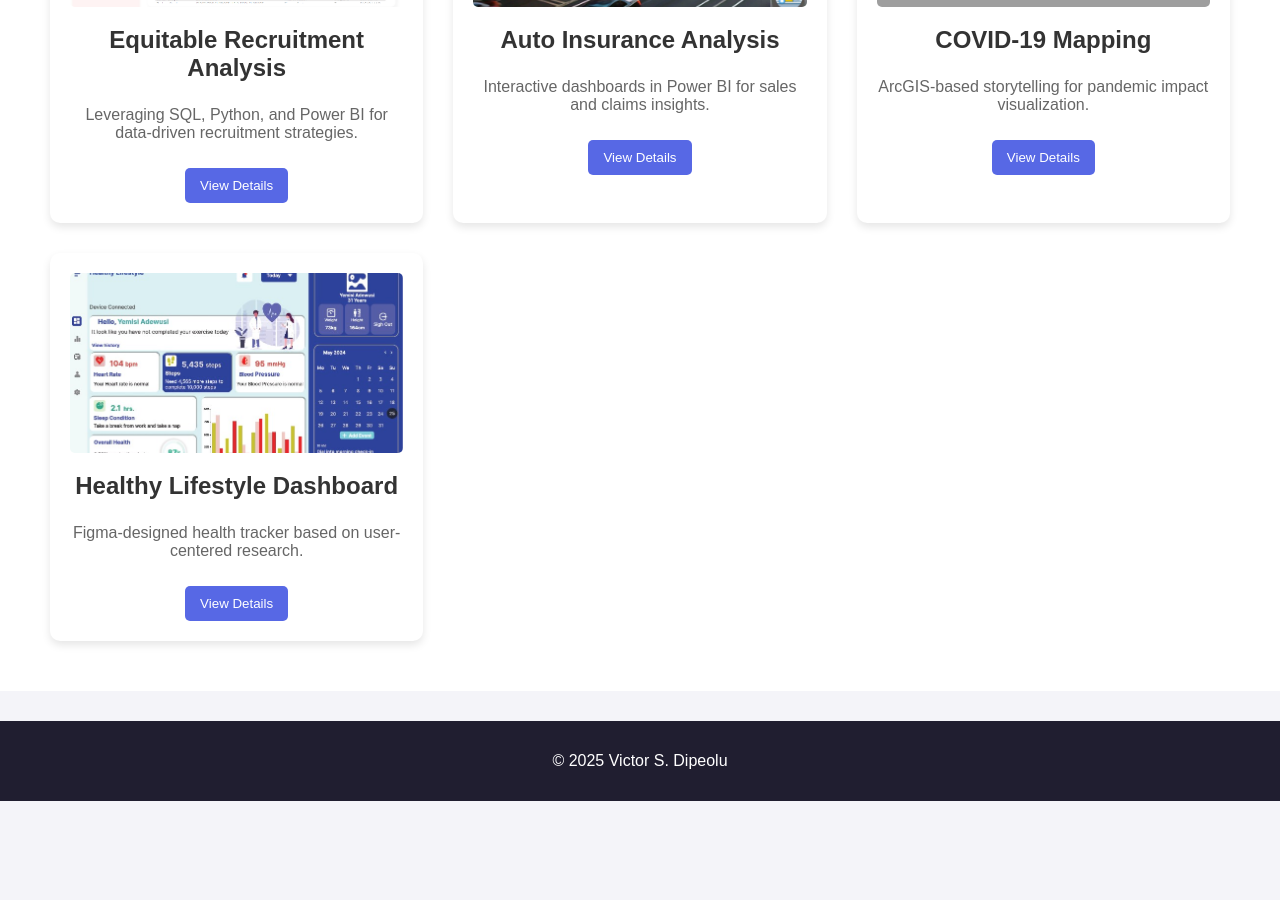
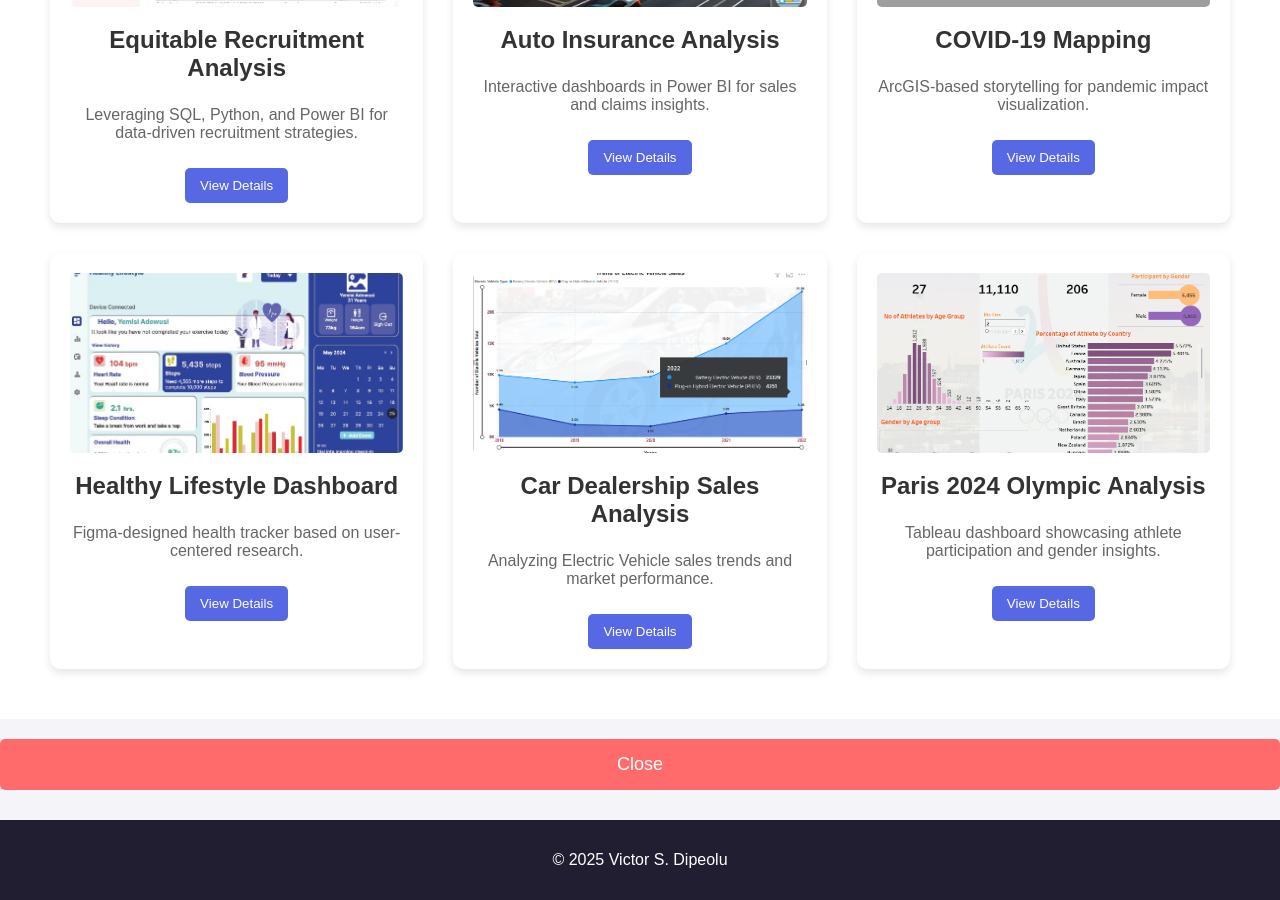
Before and after one commit to Vicmandip1/Portfolio, a Jekyll site: the page projects.html, which Jekyll copies as it is, in a window 1280 px wide and 900 px high, scrolled down 1133 px. Built offline with Jekyll 4.4.1, drawn with Linux system fonts in a browser that asks for light colours; before the commit the page ends 1934 px from its top, so only the background shows below that; grey boxes are pictures that could not be loaded.

Commit message:
Update projects.html

```diff
--- a/projects.html
+++ b/projects.html
@@ -34,7 +34,7 @@
 <!-- Projects Grid -->
 <section class="projects">
     <div class="container">
-        <!-- Project Card Template -->
+        <!-- Project 1: Equitable Recruitment Analysis -->
         <div class="project-card">
             <img src="assets/Images/BOTG Project/Landing Page.png" alt="Project Image">
             <h3>Equitable Recruitment Analysis</h3>
@@ -42,6 +42,7 @@
             <button class="view-btn" onclick="openProject('project1')">View Details</button>
         </div>
 
+        <!-- Project 2: Auto Insurance Analysis -->
         <div class="project-card">
             <img src="assets/Images/AutoInsurance Analysis/Landing Page.png" alt="Project Image">
             <h3>Auto Insurance Analysis</h3>
@@ -49,6 +50,7 @@
             <button class="view-btn" onclick="openProject('project2')">View Details</button>
         </div>
 
+        <!-- Project 3: COVID-19 Mapping -->
         <div class="project-card">
             <img src="assets/Images/Covid-19-Global-Mapping/Mapping Covid-19.pdf" alt="Project Image">
             <h3>COVID-19 Mapping</h3>
@@ -56,11 +58,28 @@
             <button class="view-btn" onclick="openProject('project3')">View Details</button>
         </div>
 
+        <!-- Project 4: Healthy Lifestyle Dashboard -->
         <div class="project-card">
             <img src="assets/Images/Healthy living Figma'/Figma Healthy Lifestyle.jpg" alt="Project Image">
             <h3>Healthy Lifestyle Dashboard</h3>
             <p>Figma-designed health tracker based on user-centered research.</p>
             <button class="view-btn" onclick="openProject('project4')">View Details</button>
+        </div>
+
+        <!-- Project 5: Car Dealership Sales Analysis -->
+        <div class="project-card">
+            <img src="assets/Images/Car Dealership  Sales Analysis/Trend of Electric Vehicle Sales.jpg" alt="Project Image">
+            <h3>Car Dealership Sales Analysis</h3>
+            <p>Analyzing Electric Vehicle sales trends and market performance.</p>
+            <button class="view-btn" onclick="openProject('project5')">View Details</button>
+        </div>
+
+        <!-- Project 6: Paris 2024 Olympic Data Analysis -->
+        <div class="project-card">
+            <img src="assets/Images/Paris 2024/Screenshot 2025-02-21 185843.png" alt="Project Image">
+            <h3>Paris 2024 Olympic Analysis</h3>
+            <p>Tableau dashboard showcasing athlete participation and gender insights.</p>
+            <button class="view-btn" onclick="openProject('project6')">View Details</button>
         </div>
     </div>
 </section>
@@ -68,8 +87,11 @@
 <!-- Full-Screen Project Details Modal -->
 <div id="project-modal" class="project-modal">
     <div class="modal-content">
-        <!-- Top Close Button -->
         <span class="close-btn" onclick="closeProject()">&times;</span>
+        <div id="project-details"></div>
+        <button class="close-btn-bottom" onclick="closeProject()">Close</button>
+    </div>
+</div>
 
         <!-- Project Details -->
         <div id="project-details"></div>
```
